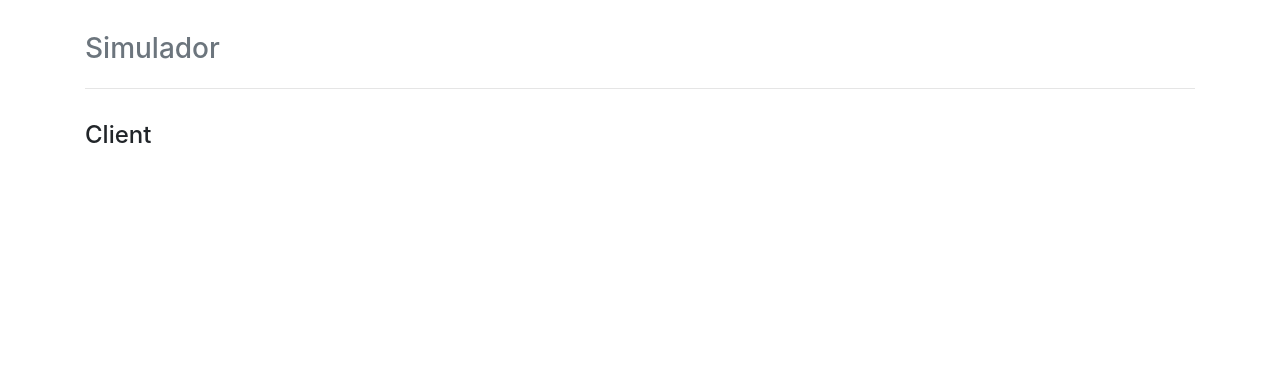
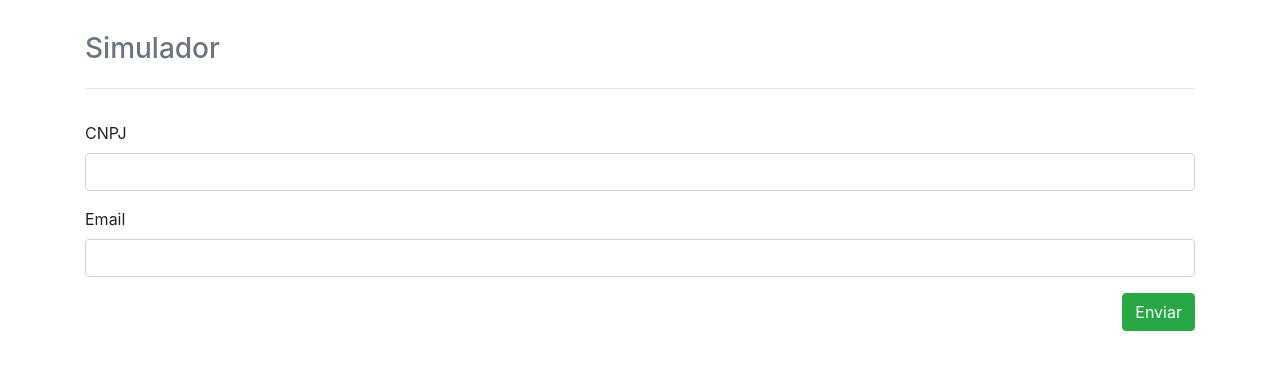
Before and after one commit to patrick93/Simulador, a Vue app: page /#/client in a window 1280 px wide. Shown: the top 370 px of the page. Built offline with nearby package versions, Linux system fonts and the light colour scheme; what v-money would draw is missing.

Commit message:
CNPJ and email fields

```diff
--- a/src/components/ClientForm.vue
+++ b/src/components/ClientForm.vue
@@ -1,15 +1,39 @@
 <template>
   <div class="client-form">
-    <h4>Client</h4>
+    <form>
+      <div class="form-group">
+        <label class="form-control-label">CNPJ</label>
+        <input type="text" v-model="cnpj" class="form-control">
+      </div>
+      <div class="form-group">
+        <label class="form-control-label">Email</label>
+        <input type="email" v-model="email" class="form-control">
+      </div>
+    </form>
+    <button class="btn btn-success submit-button" v-on:click="submit">Enviar</button>
   </div>
 </template>
 
 <script>
 export default {
-  name: 'ClientForm'
+  name: 'ClientForm',
+  data () {
+    return {
+      email: '',
+      cnpj: ''
+    }
+  },
+  methods: {
+    submit: function () {
+      console.log(this.email)
+      console.log(this.cnpj)
+    }
+  }
 }
 </script>
 
 <style scoped>
-
+.submit-button {
+  float: right;
+}
 </style>
```
